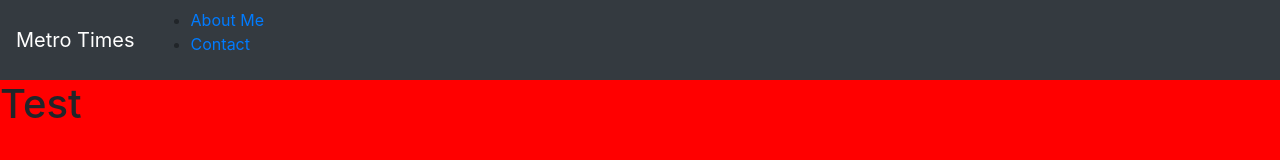
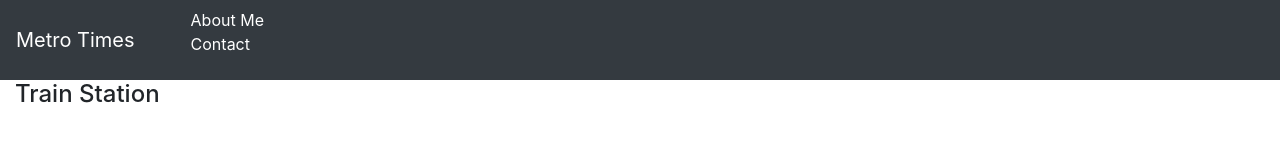
Before and after one commit to alegomez1/Metrorail-Times, a website: page Metrorail/index.html in a window 1280 px wide. Drawn offline with nearby package versions, Linux system fonts and the light colour scheme.

Commit message:
Connected javascript

```diff
--- a/Metrorail/index.html
+++ b/Metrorail/index.html
@@ -19,8 +19,13 @@
         </ul>
     </nav>
 
-    <h1>Test</h1>
+
+    <div class="container-fluid">
+        <h4>Train Station</h4>
+    </div>
 
 
 </body>
+
+<script type="text/javascript" src="/Javascript/index.js"></script>
 </html>
--- a/Metrorail/public/CSS/styles.css
+++ b/Metrorail/public/CSS/styles.css
@@ -1,3 +1,6 @@
-body{
-    background-color: red
+.navitems a{
+    color: white
 }
+li{
+    list-style-type: none;
+}
--- /dev/null
+++ b/Metrorail/public/Javascript/index.js
@@ -0,0 +1 @@
+console.log('script connected')
```
Also changed, not shown: Metrorail/index.js (deleted).
